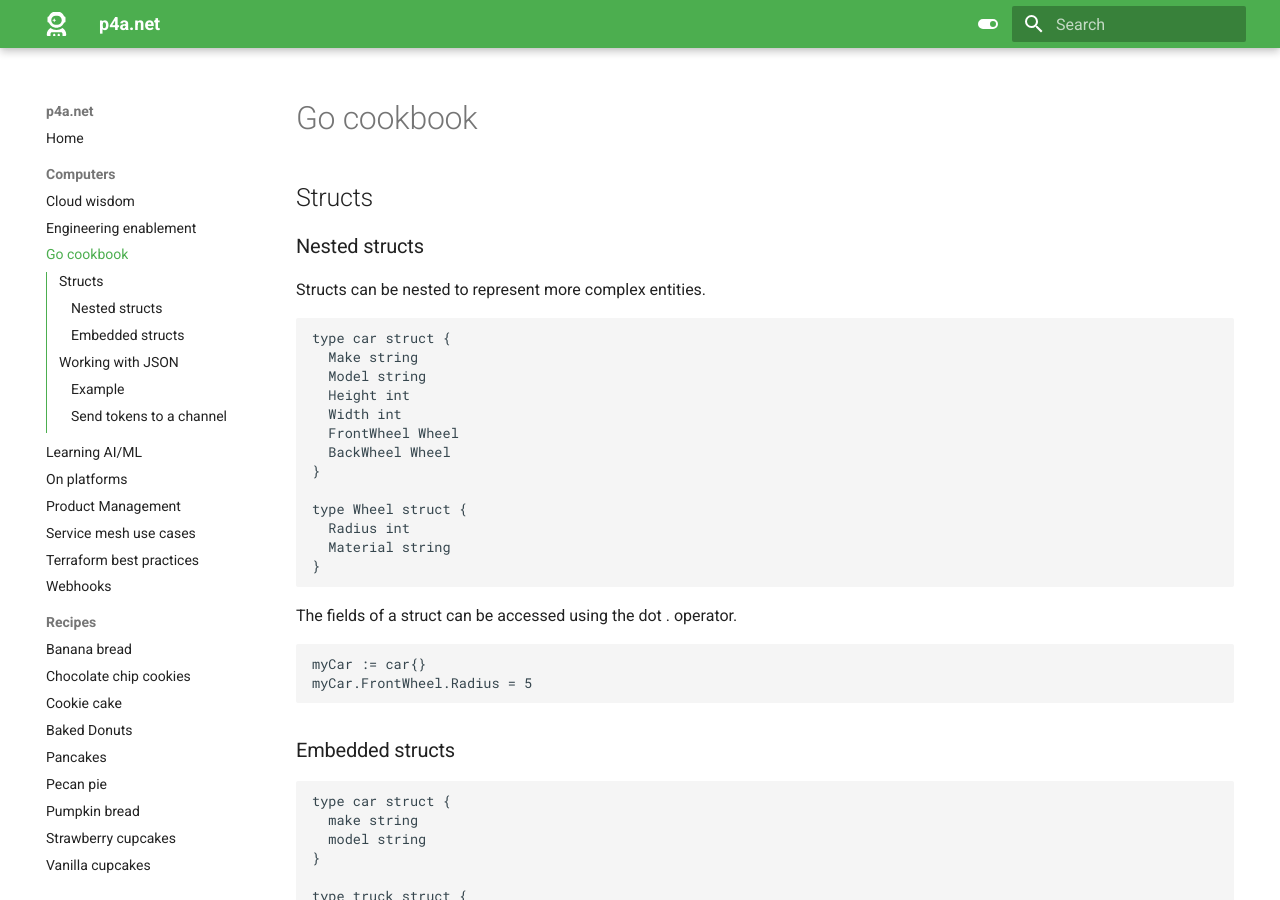
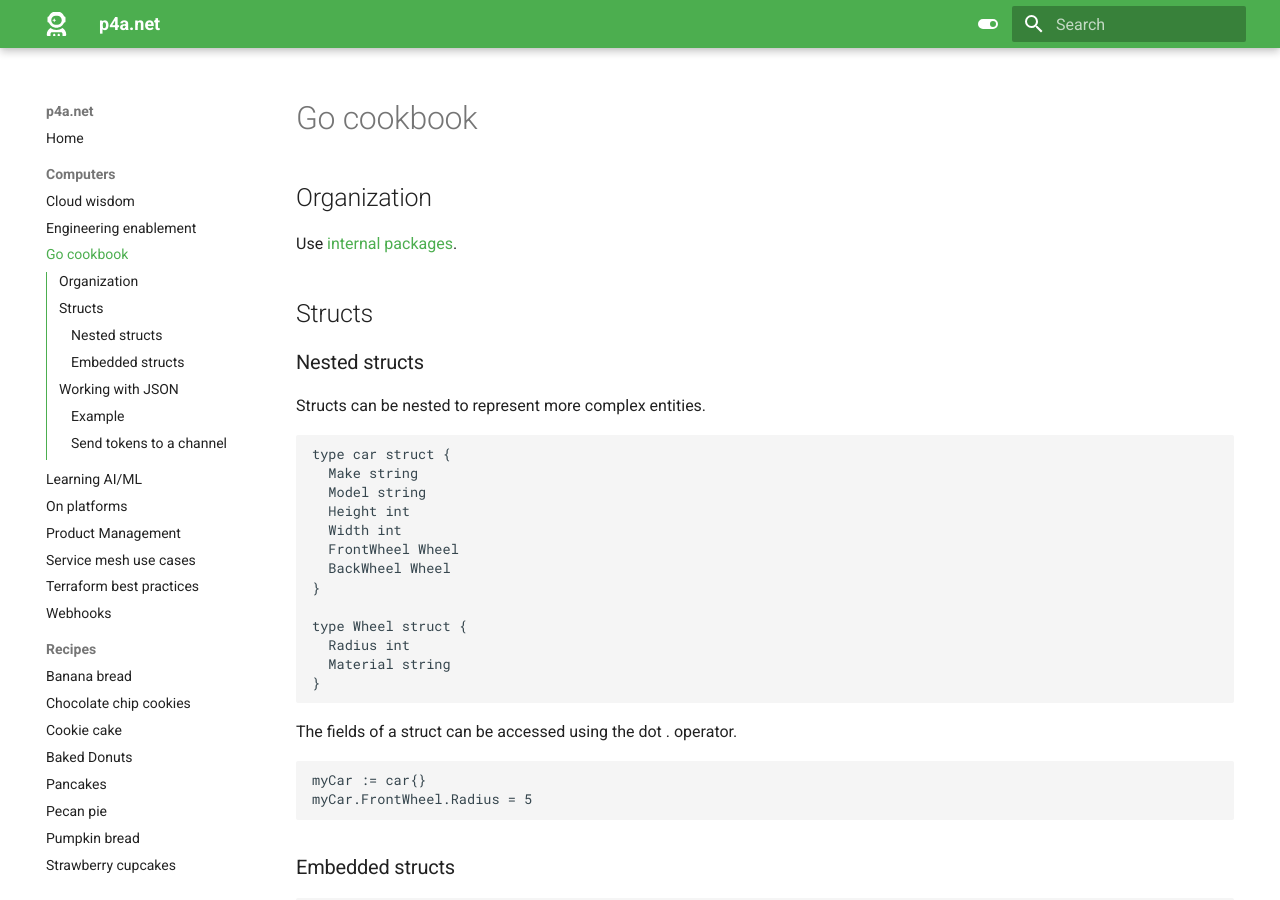
Before and after one commit to seajoshc/p4adotnet, an MkDocs documentation site: the page built from docs/computers/go.md, in a window 1280 px wide and 900 px high. Built offline with MkDocs 1.6.1 and Material for MkDocs 9.7.7, drawn with Linux system fonts in a browser that asks for light colours; some of the changed text lies outside the part shown.

Commit message:
Update go.md

````diff
--- a/docs/computers/go.md
+++ b/docs/computers/go.md
@@ -1,4 +1,8 @@
 # Go cookbook
+
+## Organization
+
+Use [internal packages](https://dave.cheney.net/2019/10/06/use-internal-packages-to-reduce-your-public-api-surface).
 
 ## Structs
 
@@ -67,6 +71,8 @@ fmt.Println(lanesTruck.model)
 ```
 
 ## Working with JSON
+
+https://mholt.github.io/json-to-go/
 
 [AMAZING blog post](https://blog.boot.dev/golang/json-golang/), [mirror](https://gist.github.com/seajoshc/29ebbecaf25b08d2d4a6ace10bcd3e20)
 
````
